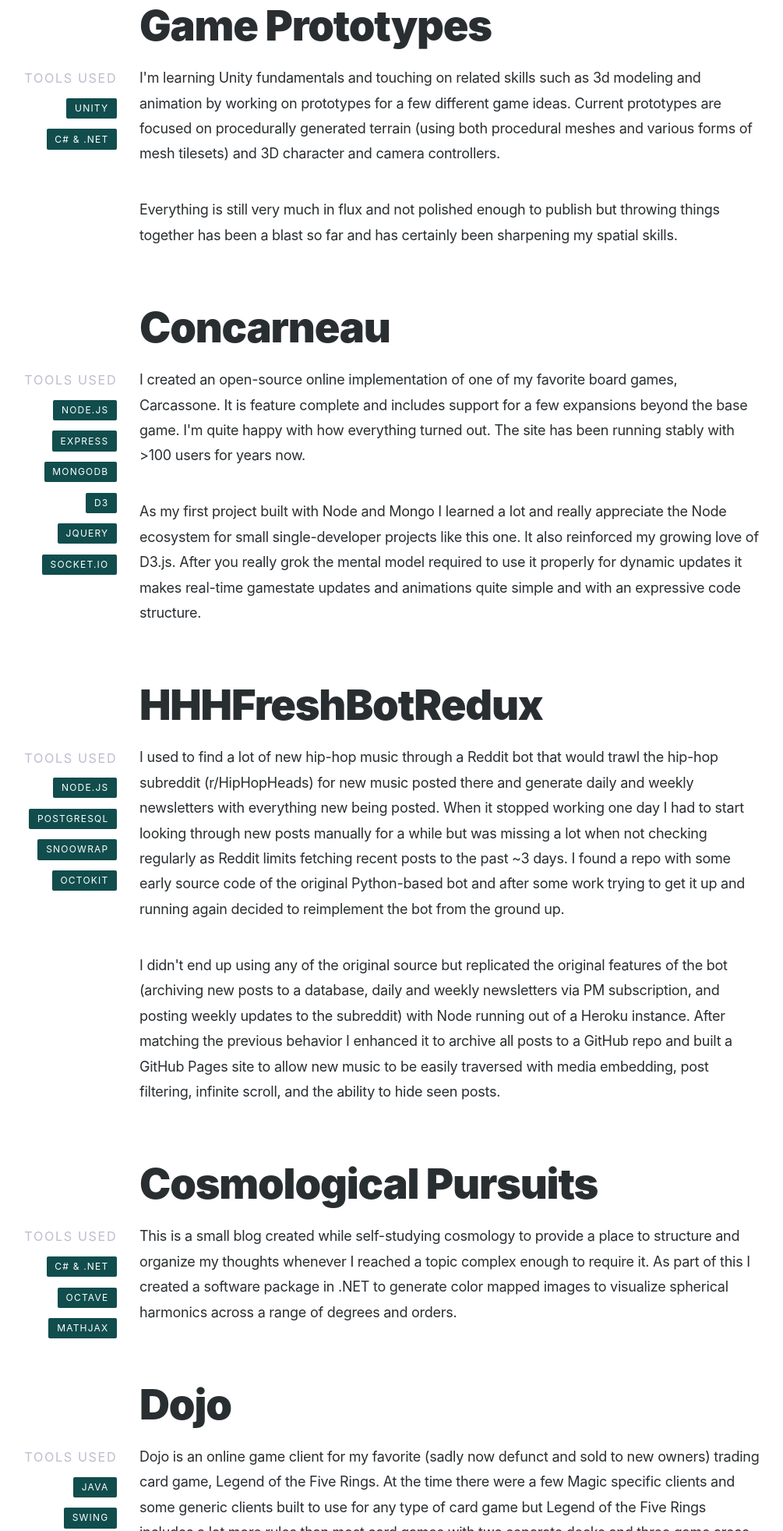
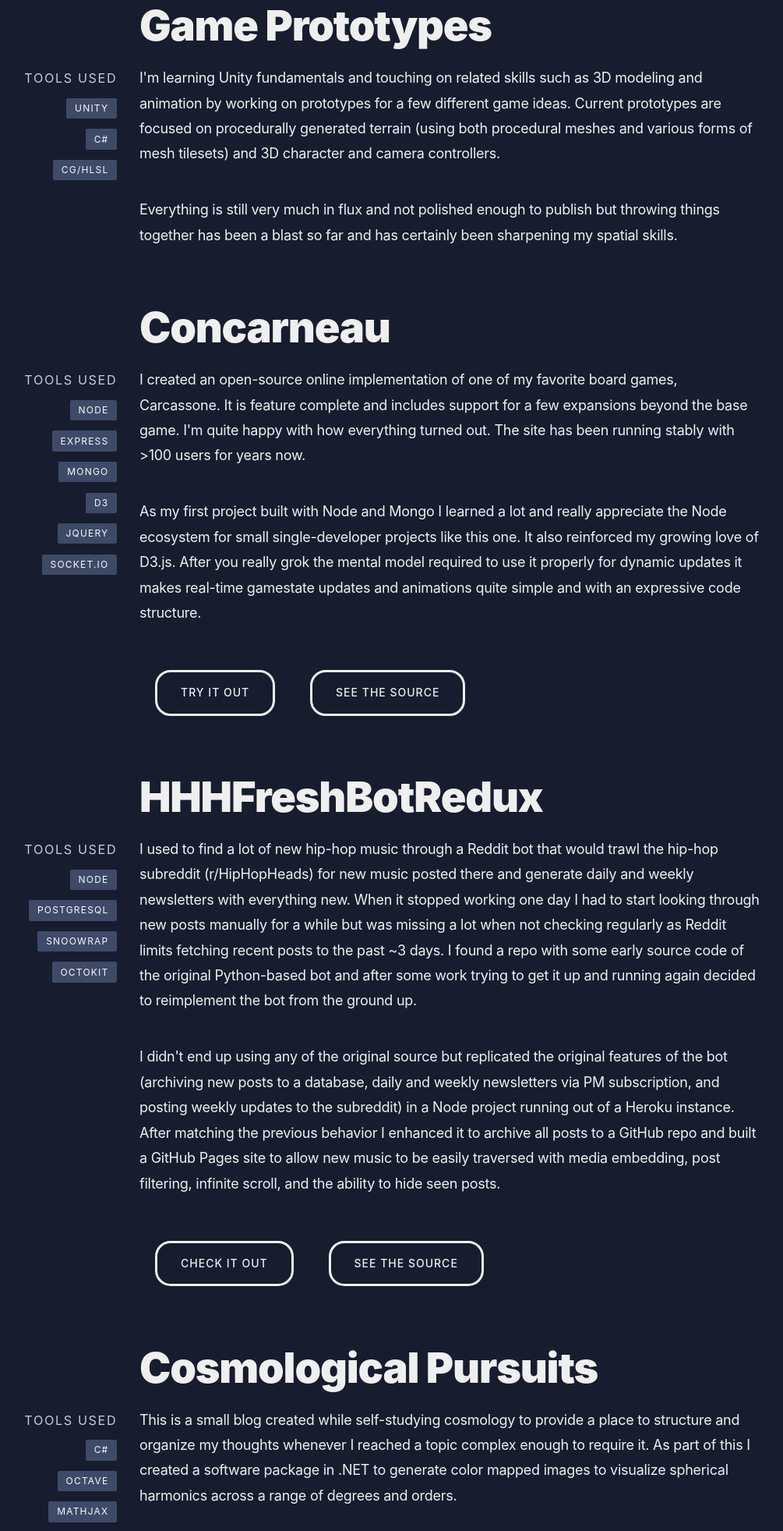
Before and after one commit to btouellette/btouellette.github.io, a plain HTML site: page index.html in a window 1280 px wide. Shown: the part 894-2857 px from the top of the page at 78% size, without its empty margins (63-1068 px from the left). Drawn offline with Linux system fonts and the light colour scheme.

Commit message:
Adding links

```diff
--- a/index.css
+++ b/index.css
@@ -1,10 +1,10 @@
-
 body {
   font-family: Inter, sans-serif;
   font-size: 18px;
   line-height: 1.8em;
   letter-spacing: -.014em;
-    color: #292e31;
+  color: #efefef;
+  background-color: #171c2f;
 }
 .header {
   margin: 30vh 13em;
@@ -19,14 +19,16 @@
 .projects, .work {
     padding: 2em 13em;
 }
-  h2.category-label {
-    font-size: 1.2em;
-    line-height: 1.1em;
-    margin: .5em 0 .6em;
+.label {
+  color: #c2ceda;
   text-transform: uppercase;
   letter-spacing: .1em;
   font-weight: 400;
-    color: #bdbdcf;
+  line-height: 1.1em;
+  margin: .5em 0 .6em;
+}
+h2.category-label {
+  font-size: 1.2em;
   position: relative;
 }
 h2.category-label:before {
@@ -77,16 +79,10 @@
 }
 h4.tools-label {
   font-size: .9em;
-    line-height: 1.1em;
-    margin: .5em 0 .6em;
-    text-transform: uppercase;
-    letter-spacing: .1em;
-    font-weight: 400;
-    color: #bdbdcf;
 }
 div.tools-item-pill {
-    background: #114d4d;
-    color: #fff;
+  background: #3f4a68; /*#343947*/
+  color: #F7F9F9;
   margin-bottom: .6em;
   padding: .6em .9em;
   display: inline-block;
@@ -98,3 +94,69 @@
   letter-spacing: .1em;
   font-weight: 400;
 }
+
+.button-link {
+  padding: 10px 30px;
+  display: inline-block;
+  margin: 10px 20px;
+  text-transform: uppercase;
+  letter-spacing: 1px;
+  font-weight: 500;
+  font-size: 14px;
+  outline: none;
+  position: relative;
+  transition: all 0.3s;
+}
+
+.button-link:after {
+  content: '';
+  position: absolute;
+  z-index: -1;
+  transition: all 0.3s;
+}
+
+.button-link {
+  border-radius: 20px;
+  border: 3px solid #efefef;
+  color: #efefef;
+  overflow: hidden;
+  text-decoration: none;
+}
+
+.button-link:active {
+  border-color: #17954c;
+  color: #17954c;
+}
+
+.button-link:hover {
+  background: #3f4a68;
+}
+
+.button-link:before {
+  position: absolute;
+  height: 100%;
+  font-size: 125%;
+  display: flex;
+  align-items: center;
+  justify-content: center;
+  color: #efefef;
+  transition: all 0.3s;
+}
+
+.button-link:active:before {
+  color: #17954c;
+}
+.button-link:before {
+  right: 15px;
+  opacity: 0;
+  top: 0;
+}
+
+.button-link:hover:before {
+  right: 5px;
+  opacity: 1;
+}
+
+.button-link:before {
+  content: "\1F846";
+}
--- a/index.html
+++ b/index.html
@@ -5,7 +5,12 @@
     <title>Brian Ouellette</title>
     <link rel="stylesheet" type="text/css" href="index.css">
   </head>
-  <!-- Include: https://github.com/btouellette -->
+  <!-- Include: https://github.com/btouellette
+                favicon
+       Colors: https://www.vectorstock.com/royalty-free-vector/color-space-landscape-background-with-view-uranus-vector-16927755
+               https://www.vecteezy.com/free-vector/saturn
+               https://coolors.co/c2ceda-efefef-171c2f-343947-f7f9f9
+  -->
   <body>
     <div id="root">
       <div class="header">
@@ -17,21 +22,24 @@
         </div>
       </div>
       <div class="projects">
-        <h2 class="category-label">Projects</h2>
+        <h2 class="category-label label">Projects</h2>
         <div id="project-unity" class="project">
           <h3 class="project-name">Game Prototypes</h3>
           <div class="project-description">
             <div class="tools">
-              <h4 class="tools-label">Tools Used</h4>
+              <h4 class="tools-label label">Tools Used</h4>
               <div class="tools-item">
                 <div class="tools-item-pill">Unity</div>
               </div>
               <div class="tools-item">
-                <div class="tools-item-pill">C# & .NET</div>
+                <div class="tools-item-pill">C#</div>
+              </div>
+              <div class="tools-item">
+                <div class="tools-item-pill">Cg/HLSL</div>
               </div>
             </div>
             <div class="project-details">
-              <p>I'm learning Unity fundamentals and touching on related skills such as 3d modeling and animation by working on prototypes for a few different game ideas. Current prototypes are focused on procedurally generated terrain (using both procedural meshes and various forms of mesh tilesets) and 3D character and camera controllers.</p>
+              <p>I'm learning Unity fundamentals and touching on related skills such as 3D modeling and animation by working on prototypes for a few different game ideas. Current prototypes are focused on procedurally generated terrain (using both procedural meshes and various forms of mesh tilesets) and 3D character and camera controllers.</p>
               <p>Everything is still very much in flux and not polished enough to publish but throwing things together has been a blast so far and has certainly been sharpening my spatial skills.</p>
             </div>
           </div>
@@ -40,15 +48,15 @@
           <h3 class="project-name">Concarneau</h3>
           <div class="project-description">
             <div class="tools">
-              <h4 class="tools-label">Tools Used</h4>
+              <h4 class="tools-label label">Tools Used</h4>
               <div class="tools-item">
-                <div class="tools-item-pill">Node.js</div>
+                <div class="tools-item-pill">Node</div>
               </div>
               <div class="tools-item">
                 <div class="tools-item-pill">Express</div>
               </div>
               <div class="tools-item">
-                <div class="tools-item-pill">MongoDB</div>
+                <div class="tools-item-pill">Mongo</div>
               </div>
               <div class="tools-item">
                 <div class="tools-item-pill">D3</div>
@@ -65,14 +73,18 @@
               <p>As my first project built with Node and Mongo I learned a lot and really appreciate the Node ecosystem for small single-developer projects like this one. It also reinforced my growing love of D3.js. After you really grok the mental model required to use it properly for dynamic updates it makes real-time gamestate updates and animations quite simple and with an expressive code structure.</p>
             </div>
           </div>
+          <div class="button-links">
+            <a href="https://concarneau.herokuapp.com" class="button-link" target="_blank" rel="noopener">Try it out</a>
+            <a href="https://github.com/btouellette/concarneau" class="button-link" target="_blank" rel="noopener">See the source</a>
+          </div>
         </div>
         <div id="project-hhhfreshbotredux" class="project">
           <h3 class="project-name">HHHFreshBotRedux</h3>
           <div class="project-description">
             <div class="tools">
-              <h4 class="tools-label">Tools Used</h4>
+              <h4 class="tools-label label">Tools Used</h4>
               <div class="tools-item">
-                <div class="tools-item-pill">Node.js</div>
+                <div class="tools-item-pill">Node</div>
               </div>
               <div class="tools-item">
                 <div class="tools-item-pill">PostgreSQL</div>
@@ -85,19 +97,22 @@
               </div>
             </div>
             <div class="project-details">
-              <p>I used to find a lot of new hip-hop music through a Reddit bot that would trawl the hip-hop subreddit (r/HipHopHeads) for new music posted there and generate daily and weekly newsletters with everything new being posted. When it stopped working one day I had to start looking through new posts manually for a while but was missing a lot when not checking regularly as Reddit limits fetching recent posts to the past ~3 days. I found a repo with some early source code of the original Python-based bot and after some work trying to get it up and running again decided to reimplement the bot from the ground up.</p>
-              <p>I didn't end up using any of the original source but replicated the original features of the bot (archiving new posts to a database, daily and weekly newsletters via PM subscription, and posting weekly updates to the subreddit) with Node running out of a Heroku instance. After matching the previous behavior I enhanced it to archive all posts to a GitHub repo and built a GitHub Pages site to allow new music to be easily traversed with media embedding, post filtering, infinite scroll, and the ability to hide seen posts.</p>
+              <p>I used to find a lot of new hip-hop music through a Reddit bot that would trawl the hip-hop subreddit (r/HipHopHeads) for new music posted there and generate daily and weekly newsletters with everything new. When it stopped working one day I had to start looking through new posts manually for a while but was missing a lot when not checking regularly as Reddit limits fetching recent posts to the past ~3 days. I found a repo with some early source code of the original Python-based bot and after some work trying to get it up and running again decided to reimplement the bot from the ground up.</p>
+              <p>I didn't end up using any of the original source but replicated the original features of the bot (archiving new posts to a database, daily and weekly newsletters via PM subscription, and posting weekly updates to the subreddit) in a Node project running out of a Heroku instance. After matching the previous behavior I enhanced it to archive all posts to a GitHub repo and built a GitHub Pages site to allow new music to be easily traversed with media embedding, post filtering, infinite scroll, and the ability to hide seen posts.</p>
             </div>
+          </div>
+          <div class="button-links">
+            <a href="https://reddit.com/u/HHHFreshBotRedux" class="button-link" target="_blank" rel="noopener">Check it out</a>
+            <a href="https://github.com/btouellette/HHHFreshBotRedux" class="button-link" target="_blank" rel="noopener">See the source</a>
           </div>
         </div>
         <div id="project-cosmological-pursuits" class="project">
           <h3 class="project-name">Cosmological Pursuits</h3>
-          <!--http://cosmologicalpursuits.blogspot.com/-->
           <div class="project-description">
             <div class="tools">
-              <h4 class="tools-label">Tools Used</h4>
+              <h4 class="tools-label label">Tools Used</h4>
               <div class="tools-item">
-                <div class="tools-item-pill">C# & .NET</div>
+                <div class="tools-item-pill">C#</div>
               </div>
               <div class="tools-item">
                 <div class="tools-item-pill">Octave</div>
@@ -110,12 +125,16 @@
               <p>This is a small blog created while self-studying cosmology to provide a place to structure and organize my thoughts whenever I reached a topic complex enough to require it. As part of this I created a software package in .NET to generate color mapped images to visualize spherical harmonics across a range of degrees and orders.</p>
             </div>
           </div>
+          <div class="button-links">
+            <a href="https://cosmologicalpursuits.blogspot.com" class="button-link" target="_blank" rel="noopener">Check it out</a>
+            <a href="https://github.com/btouellette/SphericalHarmonics" class="button-link" target="_blank" rel="noopener">See the source</a>
+          </div>
         </div>
         <div id="project-dojo" class="project">
           <h3 class="project-name">Dojo</h3>
           <div class="project-description">
             <div class="tools">
-              <h4 class="tools-label">Tools Used</h4>
+              <h4 class="tools-label label">Tools Used</h4>
               <div class="tools-item">
                 <div class="tools-item-pill">Java</div>
               </div>
@@ -128,19 +147,22 @@
             </div>
           </div>
         </div>
+        <div class="button-links">
+          <a href="https://github.com/btouellette/dojo" class="button-link" target="_blank" rel="noopener">See the source</a>
+        </div>
       </div>
       <div class="work">
-        <h2 class="category-label">Work</h2>
+        <h2 class="category-label label">Work</h2>
         <div class="work-item">
           <h3 class="work-name">Intel</h3>
           <div class="work-description">
             <div class="tools">
-              <h4 class="tools-label">Tools Used</h4>
+              <h4 class="tools-label label">Tools Used</h4>
               <div class="tools-item">
-                <div class="tools-item-pill">C# & .NET</div>
+                <div class="tools-item-pill">C#</div>
               </div>
               <div class="tools-item">
-                <div class="tools-item-pill">Microsoft MVC</div>
+                <div class="tools-item-pill">MS MVC</div>
               </div>
               <div class="tools-item">
                 <div class="tools-item-pill">IIS</div>
@@ -149,7 +171,7 @@
                 <div class="tools-item-pill">D3</div>
               </div>
               <div class="tools-item">
-                <div class="tools-item-pill">Oracle SQL & PLSQL</div>
+                <div class="tools-item-pill">Oracle</div>
               </div>
             </div>
             <div class="work-details">
@@ -160,10 +182,9 @@
         </div>
         <div class="work-item">
           <h3 class="work-name">ArrayFire</h3>
-          <!-- https://arrayfire.com/ -->
           <div class="work-description">
             <div class="tools">
-              <h4 class="tools-label">Tools Used</h4>
+              <h4 class="tools-label label">Tools Used</h4>
               <div class="tools-item">
                 <div class="tools-item-pill">C</div>
               </div>
@@ -179,13 +200,15 @@
               <p>They are a high-caliber team and were great to work with. The work itself was certainly satisfying as well. Nothing beats working the feeling of working on something technically complex and seeing it work perfectly with speedups of >1000x at the end of the day!</p>
             </div>
           </div>
+          <div class="button-links">
+            <a href="https://arrayfire.com" class="button-link" target="_blank" rel="noopener">Check them out</a>
+          </div>
         </div>
         <div class="work-item">
           <h3 class="work-name">Georgia Tech Research Institute</h3>
-          <!-- https://www.gtri.gatech.edu/laboratories/electro-optical-systems-laboratory -->
           <div class="work-description">
             <div class="tools">
-              <h4 class="tools-label">Tools Used</h4>
+              <h4 class="tools-label label">Tools Used</h4>
               <div class="tools-item">
                 <div class="tools-item-pill">C</div>
               </div>
@@ -197,14 +220,15 @@
               <p>I worked in the Remote Sensing Group, part of their Electro-Optical Systems Laboratory, doing contracting work primarily for the Department of Defense. Most of the projects I was involved with are classified so I can't discuss individual projects but I worked on designing and building optical systems along with their associated signal processing and simulating and analyzing deployment of infrared countermeasures. I was also involved in data collection and analysis for a variety of projects as well.</p>
             </div>
           </div>
+          <div class="button-links">
+            <a href="https://www.gtri.gatech.edu/laboratories/electro-optical-systems-laboratory" class="button-link" target="_blank" rel="noopener">Check them out</a>
+          </div>
         </div>
         <div class="work-item">
           <h3 class="work-name">Georgia Tech Computer Aided Design Laboratory</h3>
-          <!-- http://www.gtcad.gatech.edu/ -->
-          <!-- http://www.gtcad.gatech.edu/3d-maps/ -->
           <div class="work-description">
             <div class="tools">
-              <h4 class="tools-label">Tools Used</h4>
+              <h4 class="tools-label label">Tools Used</h4>
               <div class="tools-item">
                 <div class="tools-item-pill">C</div>
               </div>
@@ -220,6 +244,10 @@
               <p>As major CAD tools at the time could not handle TSVs or the concept 3D stacking the lab had a custom tool chain to handle the design. We developed scripts to translate and combine the labs custom layout files into a format usable with solid & thermal modeling tools and to set up and run the simulations to get thermal characteristics from the designs.</p>
             </div>
           </div>
+          <div class="button-links">
+            <a href="https://www.gtcad.gatech.edu" class="button-link" target="_blank" rel="noopener">Check them out</a>
+            <a href="http://www.gtcad.gatech.edu/3d-maps" class="button-link" target="_blank" rel="noopener">Check it out</a>
+          </div>
         </div>
       </div>
     </div>
```
Lines whose indentation alone changed are shown as unchanged.
